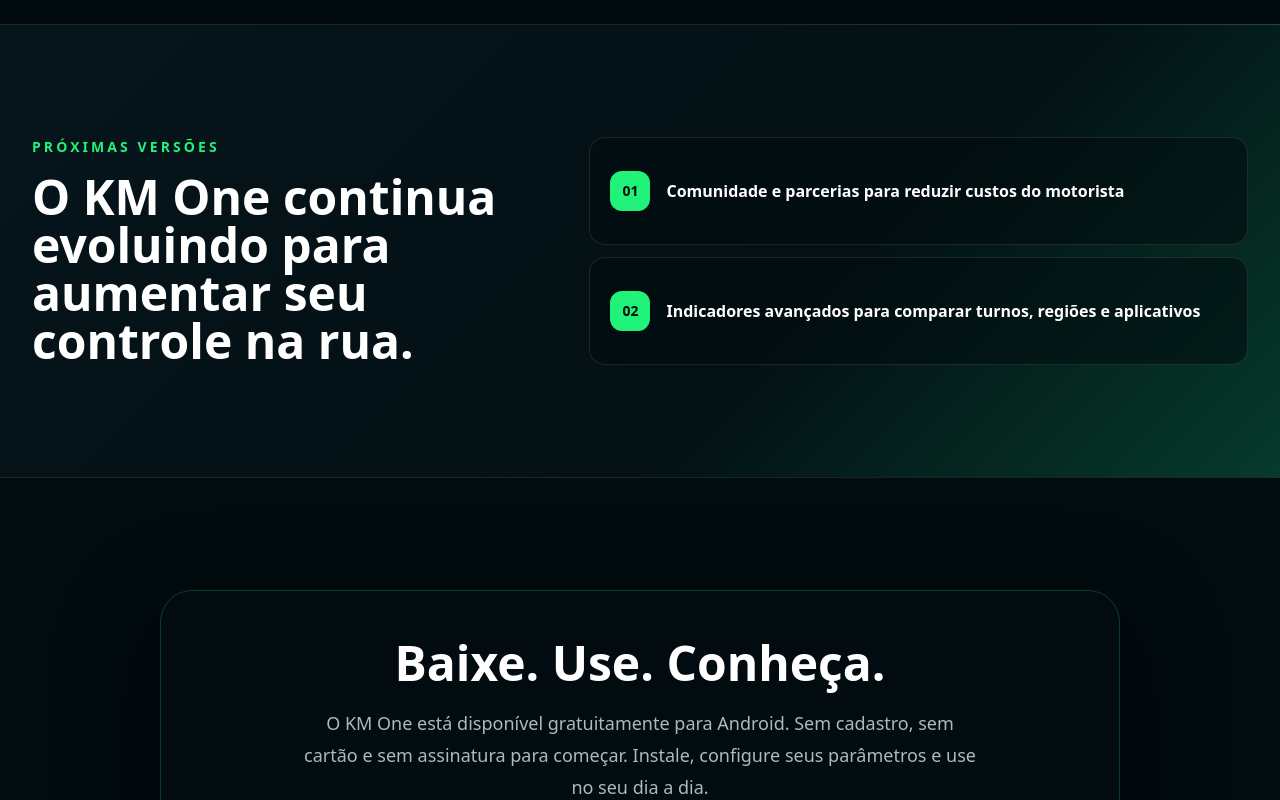
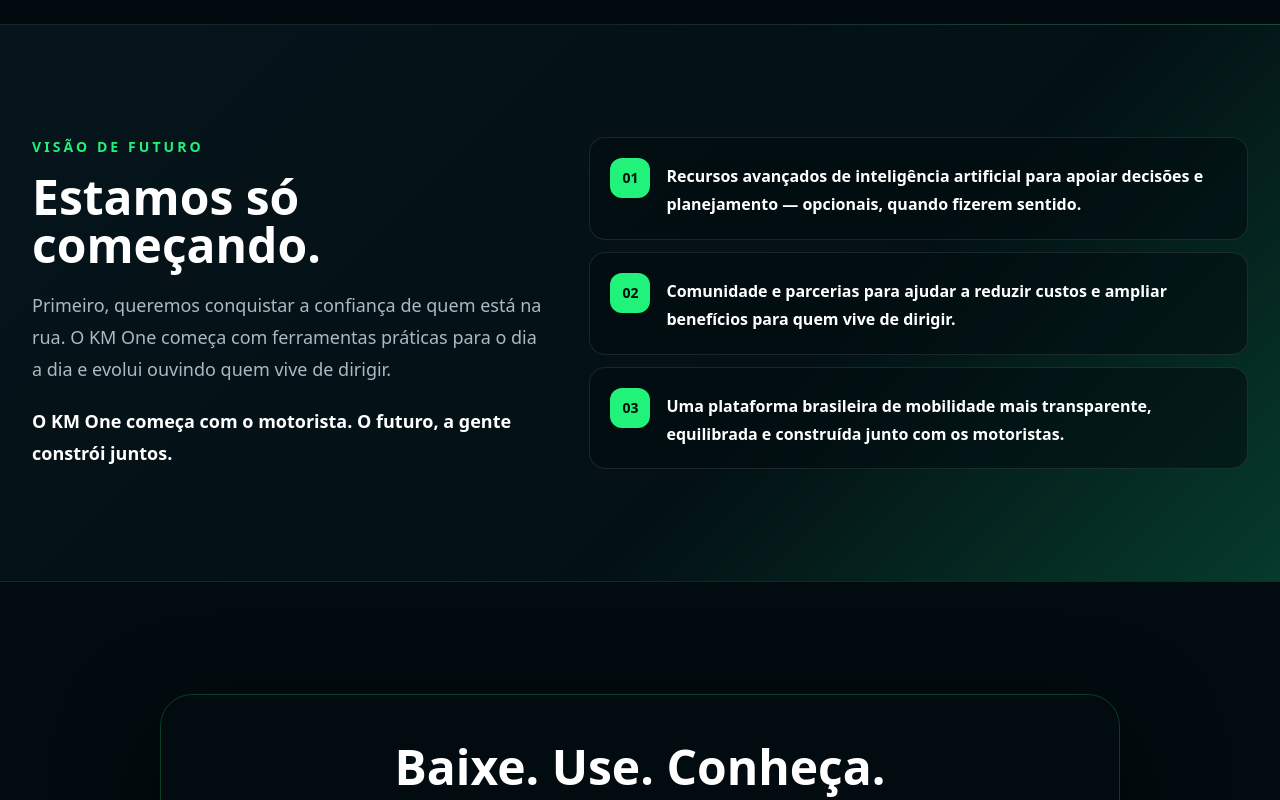
Before and after one commit to lucastrevvos/trevvos-platform, a React (Vite) app in the folder src/frontend/kmone-landing/: page / in a window 1280 px wide. Shown: the part 4760-5560 px from the top of the page. Built offline with nearby package versions, Linux system fonts and the light colour scheme.

Commit message:
feat(kmone): atualiza visão de futuro e documentação
Substitui o roadmap técnico por visão de futuro, reforça o CTA comercial e atualiza a documentação da landing.

```diff
--- a/src/frontend/kmone-landing/src/pages/Home.tsx
+++ b/src/frontend/kmone-landing/src/pages/Home.tsx
@@ -104,9 +104,10 @@
   "Grátis para começar agora",
 ];
 
-const roadmap = [
-  "Comunidade e parcerias para reduzir custos do motorista",
-  "Indicadores avançados para comparar turnos, regiões e aplicativos",
+const visionPoints = [
+  "Recursos avançados de inteligência artificial para apoiar decisões e planejamento — opcionais, quando fizerem sentido.",
+  "Comunidade e parcerias para ajudar a reduzir custos e ampliar benefícios para quem vive de dirigir.",
+  "Uma plataforma brasileira de mobilidade mais transparente, equilibrada e construída junto com os motoristas.",
 ];
 
 export function Home() {
@@ -396,22 +397,30 @@
         <div className="mx-auto grid max-w-7xl gap-10 px-4 py-20 sm:px-6 lg:grid-cols-[0.88fr_1.12fr] lg:px-8 lg:py-28">
           <div>
             <p className="text-sm font-black uppercase tracking-[0.22em] text-[var(--green-main)]">
-              Próximas versões
+              Visão de futuro
             </p>
             <h2 className="mt-4 text-3xl font-black text-white sm:text-5xl">
-              O KM One continua evoluindo para aumentar seu controle na rua.
+              Estamos só começando.
             </h2>
+            <p className="mt-5 text-lg leading-8 text-[var(--text-muted)]">
+              Primeiro, queremos conquistar a confiança de quem está na rua.
+              O KM One começa com ferramentas práticas para o dia a dia e evolui
+              ouvindo quem vive de dirigir.
+            </p>
+            <p className="mt-5 text-lg font-bold leading-8 text-white">
+              O KM One começa com o motorista. O futuro, a gente constrói juntos.
+            </p>
           </div>
           <div className="grid gap-3">
-            {roadmap.map((item, index) => (
+            {visionPoints.map((item, index) => (
               <div
                 key={item}
-                className="flex items-center gap-4 rounded-2xl border border-white/10 bg-[#020B0F]/55 p-5"
+                className="flex items-start gap-4 rounded-2xl border border-white/10 bg-[#020B0F]/55 p-5"
               >
                 <span className="flex h-10 w-10 shrink-0 items-center justify-center rounded-xl bg-[var(--green-main)] text-sm font-black text-[#02100A]">
                   {String(index + 1).padStart(2, "0")}
                 </span>
-                <p className="font-semibold text-white">{item}</p>
+                <p className="pt-1 font-semibold leading-7 text-white">{item}</p>
               </div>
             ))}
           </div>
@@ -424,6 +433,9 @@
           <p className="mx-auto mt-5 max-w-2xl text-lg leading-8 text-[var(--text-muted)]">
             O KM One está disponível gratuitamente para Android. Sem cadastro, sem cartão
             e sem assinatura para começar. Instale, configure seus parâmetros e use no seu dia a dia.
+          </p>
+          <p className="mt-4 text-sm font-bold text-white/80">
+            Sem cadastro. Sem cartão. Sem compromisso.
           </p>
           <a href={play} target="_blank" rel="noopener noreferrer"
             className="mt-8 inline-flex min-h-14 items-center justify-center gap-2 rounded-2xl bg-[var(--green-main)] px-8 py-4 text-base font-black text-[#02100A] transition hover:bg-white">
```
Also changed, not shown: 1 other file (tests, documents, lock files or other folders).
